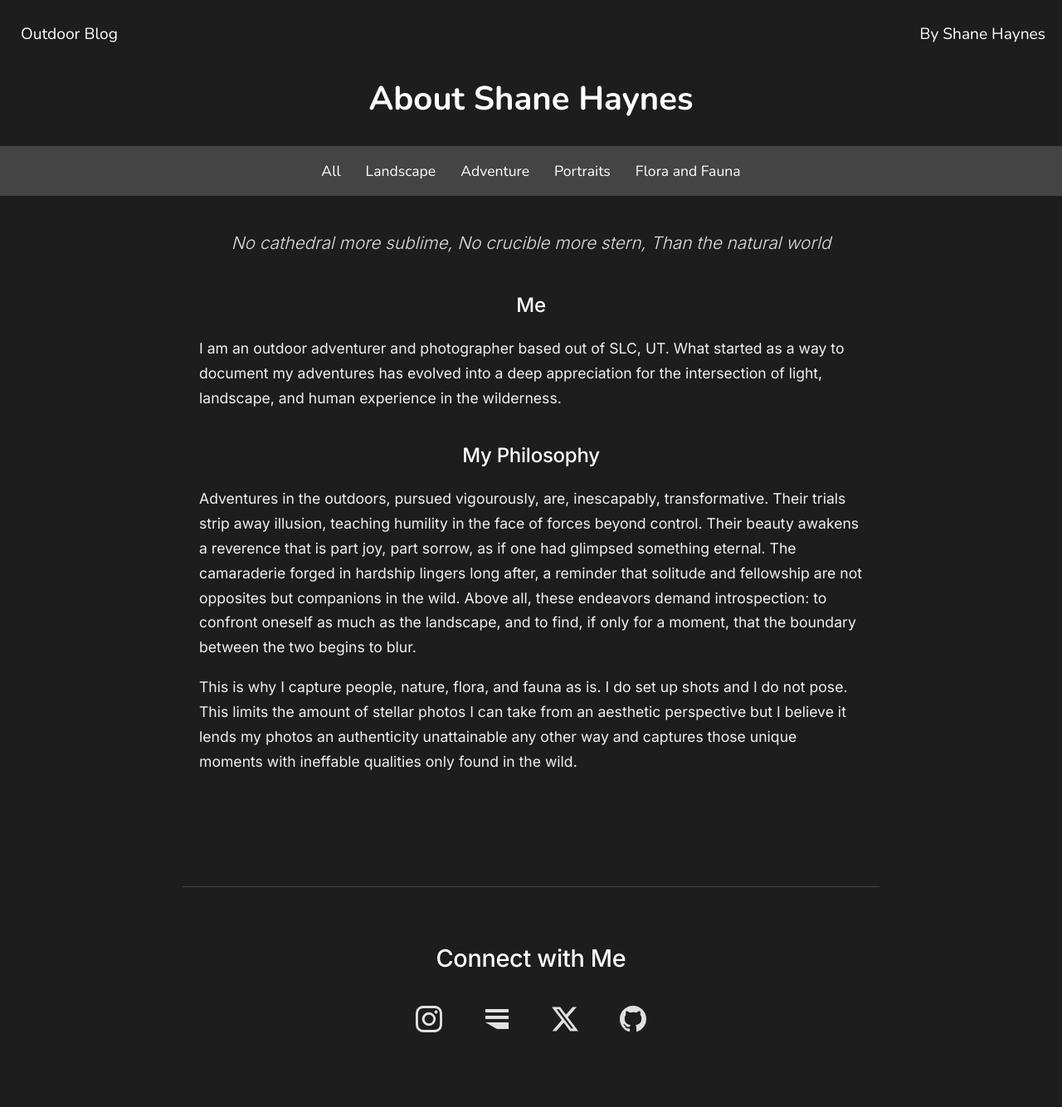
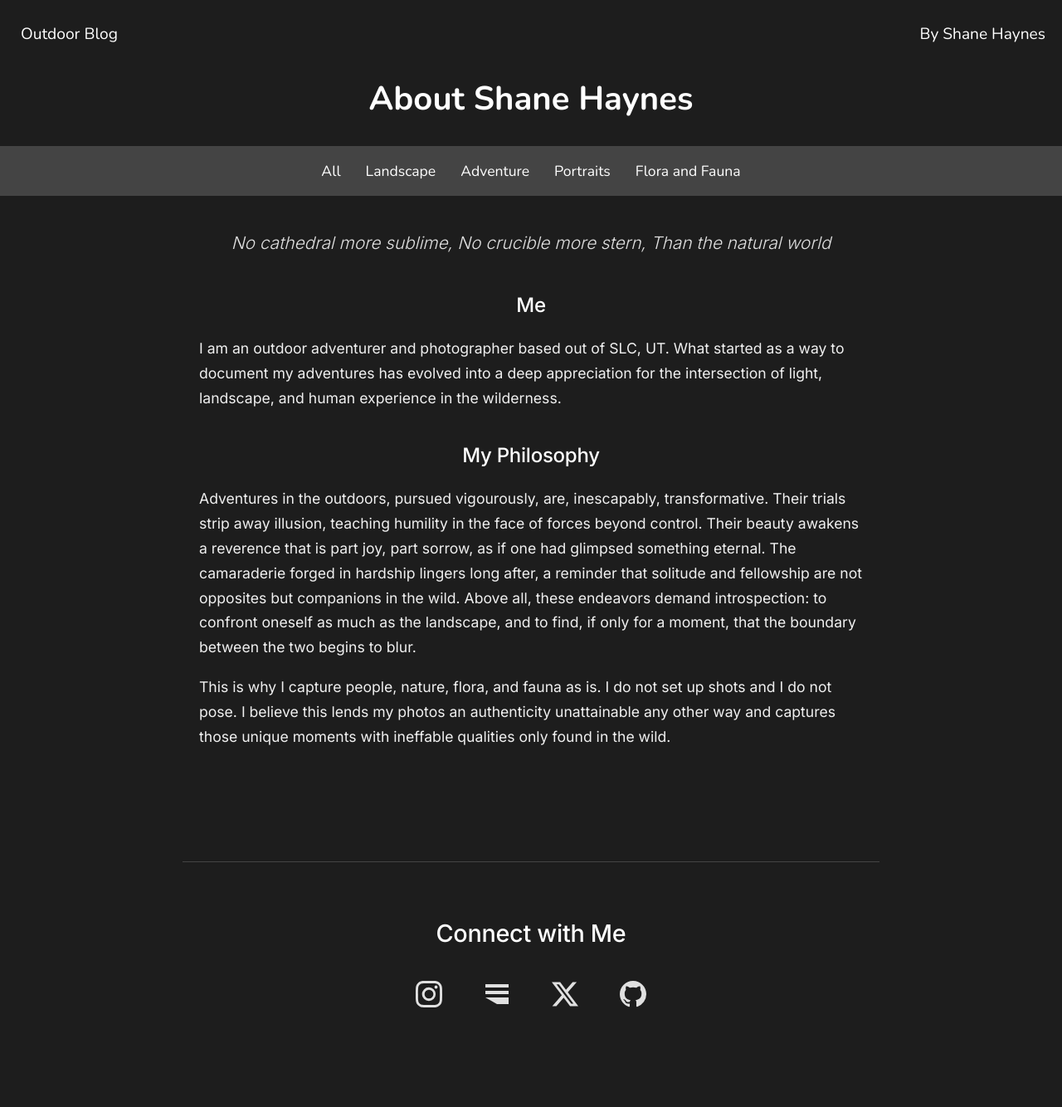
Before and after one commit to shanehaynes/PhotographyPortfolio, a Jekyll site: the page built from about.html, in a window 1280 px wide. Shown: the whole page at 83% size. Built offline with Jekyll 4.4.1, drawn with Linux system fonts in a browser that asks for light colours; after the commit the page ends 1304 px from its top, so only the background shows below that.

Commit message:
Update about.html

```diff
--- a/about.html
+++ b/about.html
@@ -93,9 +93,8 @@ image: "assets/images/CooperShuksan.webp"
              these endeavors demand introspection: to confront oneself as much as the landscape, and
               to find, if only for a moment, that the boundary between the two begins to blur.</p>
 
-        <p>This is why I capture people, nature, flora, and fauna as is. I do set up shots
-            and I do not pose. This limits the amount of stellar photos I can take from an aesthetic perspective
-            but I believe it lends my photos an authenticity unattainable any other way and captures those
+        <p>This is why I capture people, nature, flora, and fauna as is. I do not set up shots
+            and I do not pose. I believe this lends my photos an authenticity unattainable any other way and captures those
             unique moments with ineffable qualities only found in the wild.
         </p>
     </div>
```
